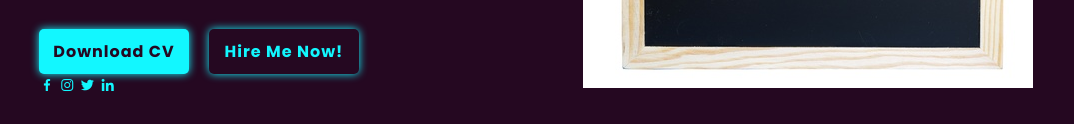
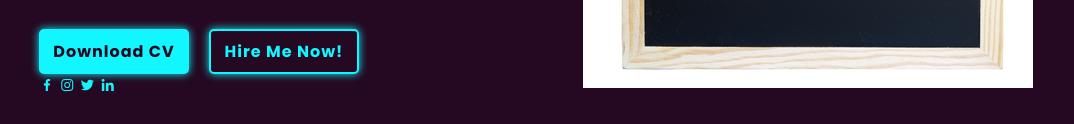
Before and after one commit to neptrix/Personal-Website, a plain HTML site: page index.html in a window 1280 px wide. Shown: the part 553-677 px from the top of the page, without its empty margins (89-1163 px from the left). Drawn offline with nearby package versions, Linux system fonts and the light colour scheme.

Commit message:
Update style.css

```diff
--- a/style.css
+++ b/style.css
@@ -199,6 +199,7 @@ section{
     border-radius: 5px;
     position: relative; overflow: hidden;
     z-index: -1;
+    border: 2px solid var(--hover-color);
 }
 a,btn:hover{
     color: var(--hover-color);
```
